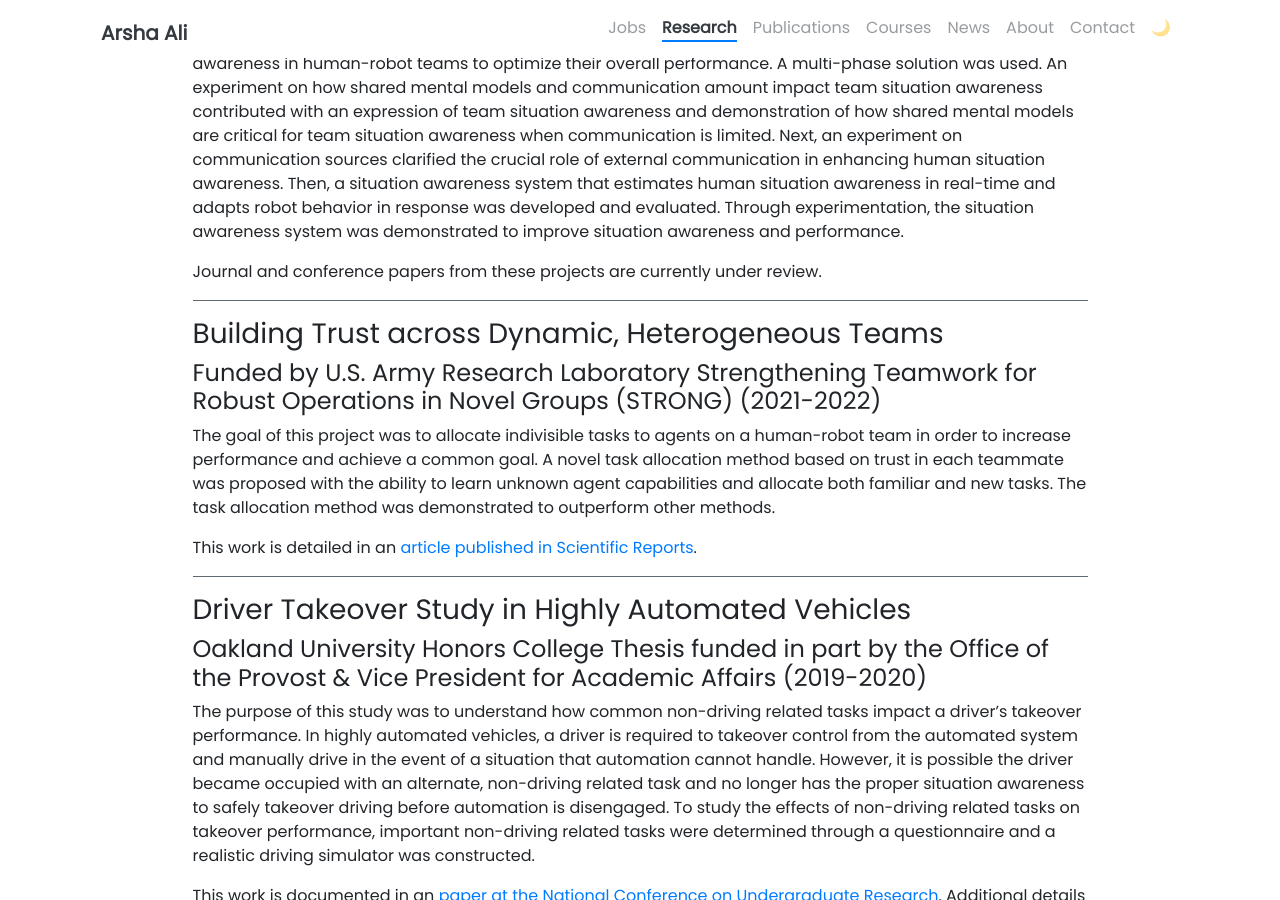
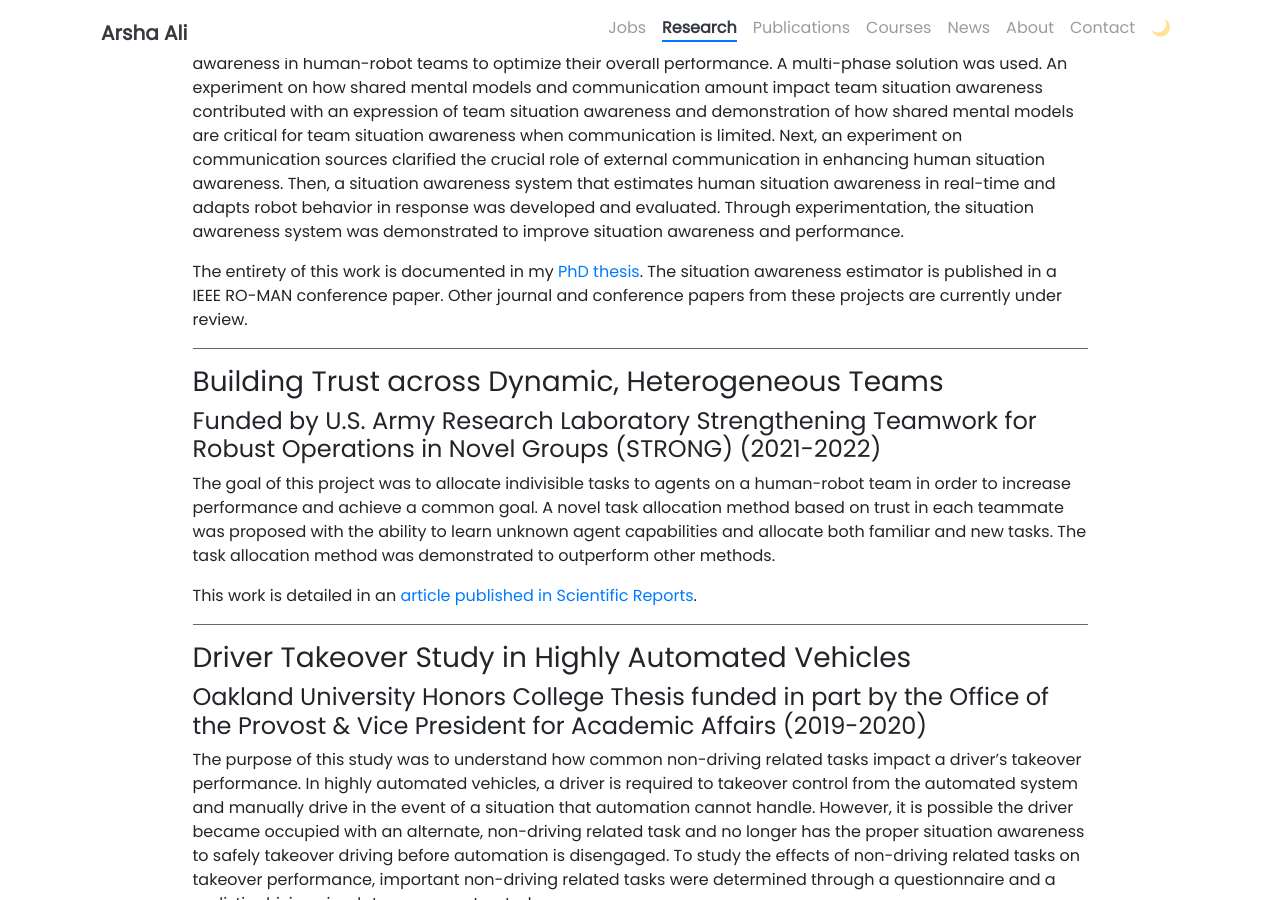
Before and after one commit to arshaali/arshaali.github.io, a Jekyll site: the page built from pages/research.md, in a window 1280 px wide and 900 px high, scrolled down 361 px. Built offline with Jekyll 4.4.1, drawn with Linux system fonts in a browser that asks for light colours; nearby versions of some CDN libraries.

Commit message:
Update research.md

```diff
--- a/pages/research.md
+++ b/pages/research.md
@@ -18,7 +18,7 @@ human-robot interaction, human-robot teaming, driver-vehicle interaction, autono
 
 The objective of this research project was to develop methods for estimating and calibrating situation awareness in human-robot teams to optimize their overall performance. A multi-phase solution was used. An experiment on how shared mental models and communication amount impact team situation awareness contributed with an expression of team situation awareness and demonstration of how shared mental models are critical for team situation awareness when communication is limited. Next, an experiment on communication sources clarified the crucial role of external communication in enhancing human situation awareness. Then, a situation awareness system that estimates human situation awareness in real-time and adapts robot behavior in response was developed and evaluated. Through experimentation, the situation awareness system was demonstrated to improve situation awareness and performance.
 
-Journal and conference papers from these projects are currently under review.
+The entirety of this work is documented in my [PhD thesis](https://deepblue.lib.umich.edu/handle/2027.42/197186). The situation awareness estimator is published in a IEEE RO-MAN conference paper. Other journal and conference papers from these projects are currently under review.
 
 ---
 
```
